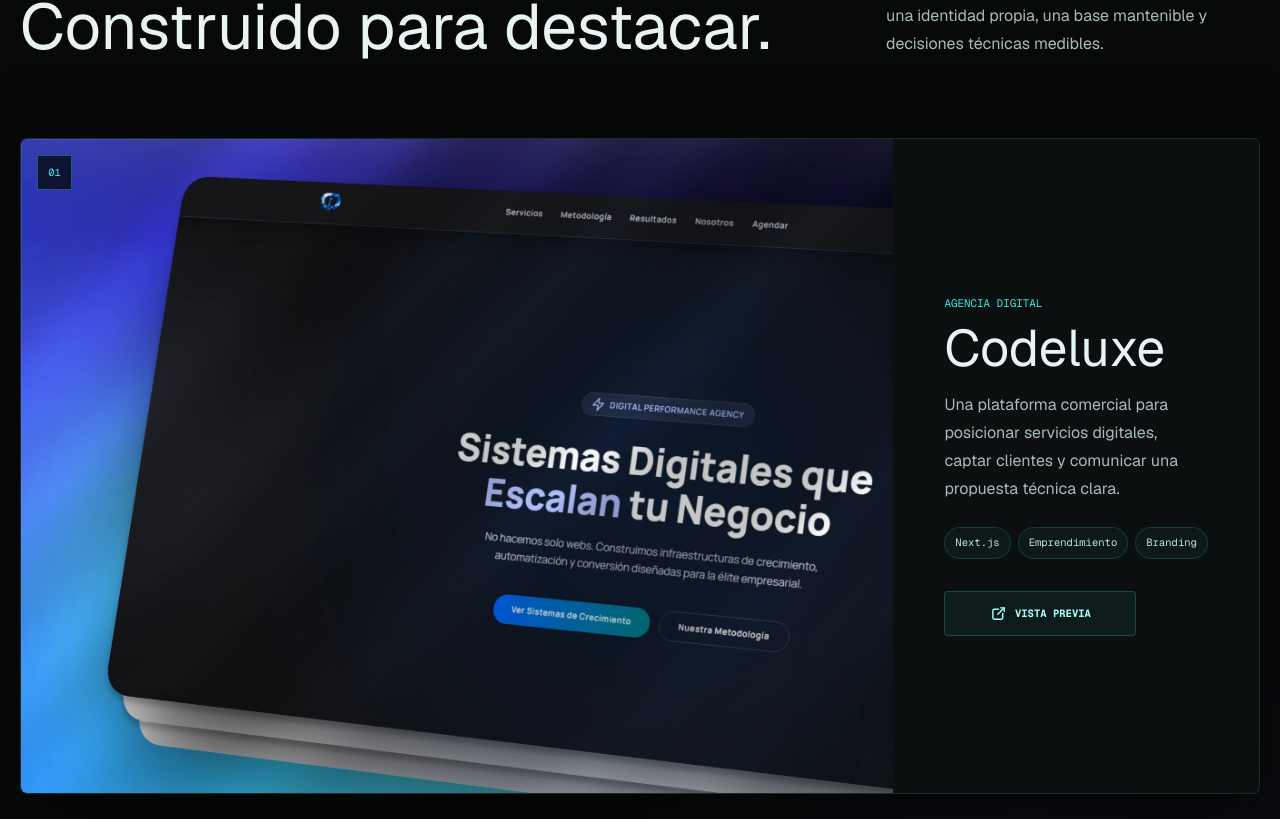
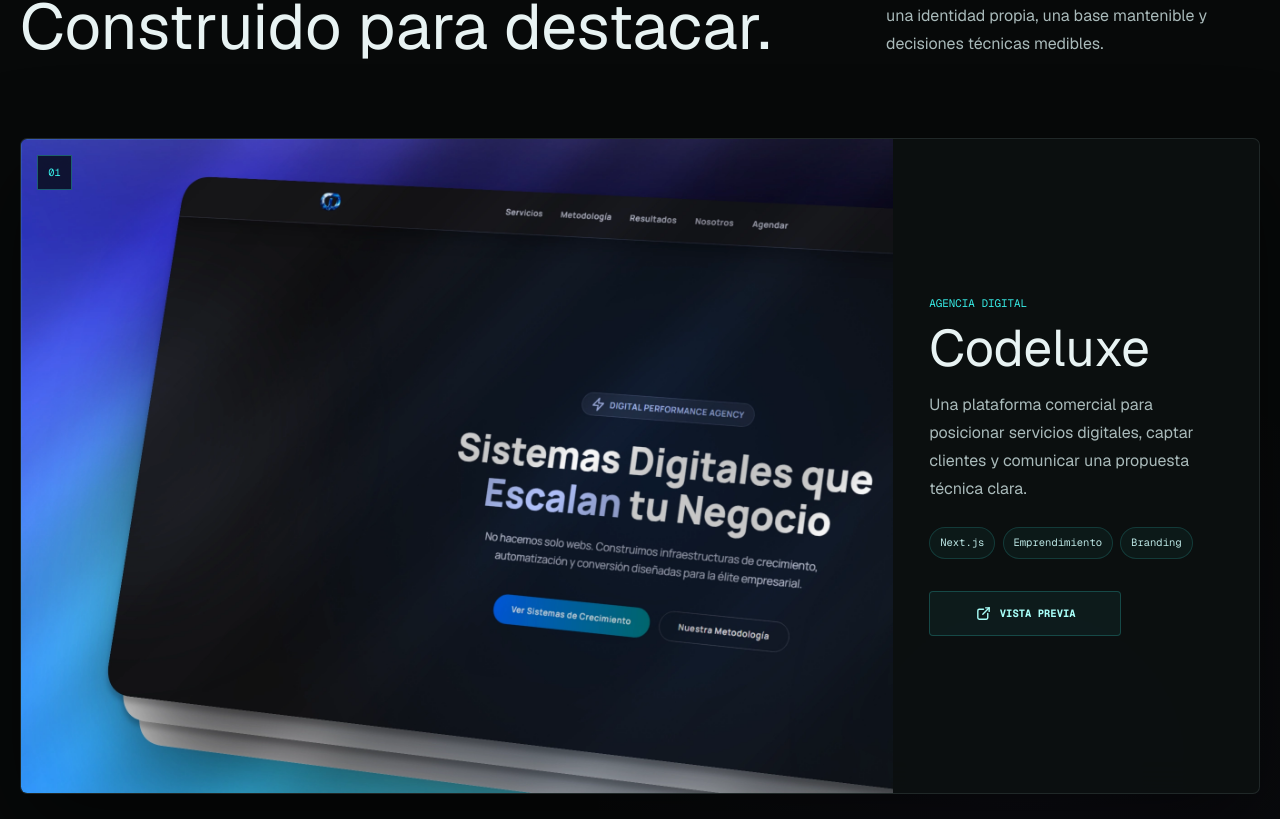
Before and after one commit to nicoplacente/new-portfolio, a Next.js app: page / in a window 1280 px wide. Shown: the part 3881-4700 px from the top of the page. Built offline with nearby package versions, Linux system fonts and the light colour scheme.

Commit message:
fix project card padding

```diff
--- a/src/app/globals.css
+++ b/src/app/globals.css
@@ -854,7 +854,8 @@
   display: flex;
   flex-direction: column;
   justify-content: center;
-  padding: clamp(1.5rem, 4vw, 3.25rem);
+  /* padding: clamp(1.5rem, 4vw, 3.25rem); */
+  padding: clamp(1.5rem, 4vw, 2.25rem);
 }
 
 .project-type {
```
